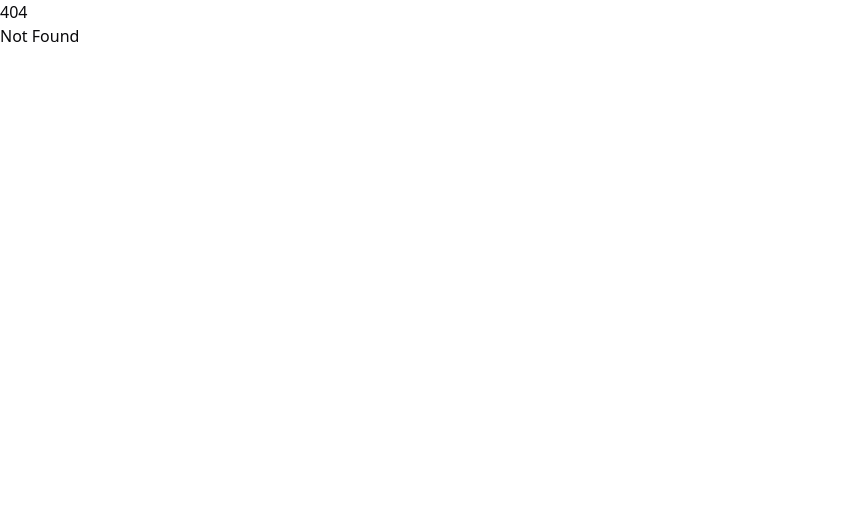
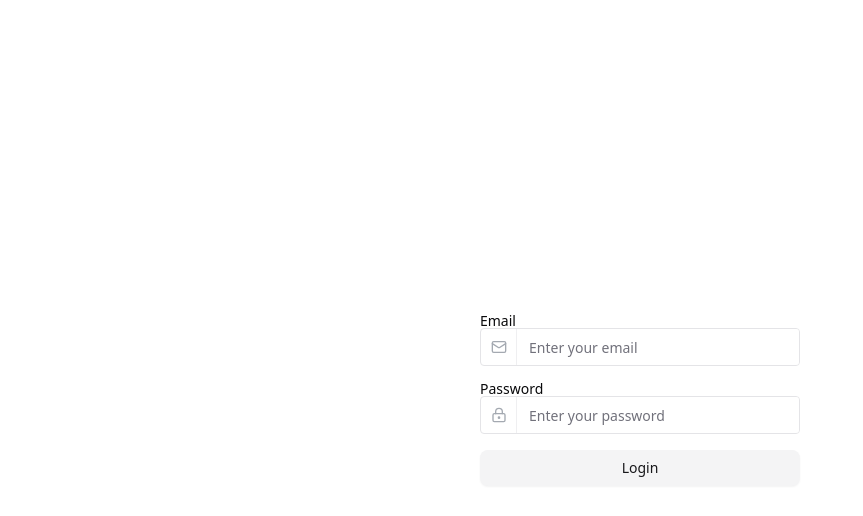
Before and after one commit to SiamAlSobari/ui_tube, a SvelteKit app: page /login in a window 1280 px wide. Before the commit this address had no page. Shown: the top 516 px of the page, without its empty margins (0-863 px from the left). Built offline with nearby package versions, Linux system fonts and the light colour scheme.

Commit message:
feat: add authentication validation and implement login/register forms

```diff
--- a/package.json
+++ b/package.json
@@ -14,6 +14,7 @@
 		"lint": "prettier --check ."
 	},
 	"devDependencies": {
+		"@internationalized/date": "^3.8.1",
 		"@lucide/svelte": "^0.532.0",
 		"@sveltejs/adapter-vercel": "^5.6.3",
 		"@sveltejs/kit": "^2.22.0",
@@ -21,6 +22,7 @@
 		"@tailwindcss/forms": "^0.5.9",
 		"@tailwindcss/typography": "^0.5.15",
 		"@tailwindcss/vite": "^4.0.0",
+		"bits-ui": "^2.8.6",
 		"clsx": "^2.1.1",
 		"prettier": "^3.4.2",
 		"prettier-plugin-svelte": "^3.3.3",
@@ -39,6 +41,8 @@
 		"@tanstack/svelte-query": "^5.83.0",
 		"@tanstack/svelte-query-devtools": "^5.83.0",
 		"axios": "^1.11.0",
-		"mode-watcher": "^1.1.0"
+		"lucide-svelte": "^0.533.0",
+		"mode-watcher": "^1.1.0",
+		"zod": "^4.0.13"
 	}
 }
--- /dev/null
+++ b/src/common/validations/auth-validation.ts
@@ -0,0 +1,18 @@
+import z from "zod";
+
+export const loginValidation = z.object({
+    email: z.string().email("Email tidak valid"),
+    password: z.string().min(6, "Password minimal 6 karakter"),
+})
+
+
+export const registerValidation = loginValidation.extend({
+    name: z.string().min(3, "Nama minimal 3 karakter"),
+    userName : z.string().min(3, "Username minimal 3 karakter"),
+    confirmPassword: z.string().min(6, "Konfirmasi password minimal 6 karakter"),
+}).refine((data) => data.password === data.confirmPassword, {
+    message: "Password dan konfirmasi password tidak cocok",
+})
+
+export type loginValidationType = z.infer<typeof loginValidation>;
+export type registerValidationType = z.infer<typeof registerValidation>;
--- /dev/null
+++ b/src/lib/components/ui/input/index.ts
@@ -0,0 +1,7 @@
+import Root from "./input.svelte";
+
+export {
+	Root,
+	//
+	Root as Input,
+};
--- /dev/null
+++ b/src/lib/components/ui/input/input.svelte
@@ -0,0 +1,51 @@
+<script lang="ts">
+	import type { HTMLInputAttributes, HTMLInputTypeAttribute } from "svelte/elements";
+	import { cn, type WithElementRef } from "$lib/utils.js";
+
+	type InputType = Exclude<HTMLInputTypeAttribute, "file">;
+
+	type Props = WithElementRef<
+		Omit<HTMLInputAttributes, "type"> &
+			({ type: "file"; files?: FileList } | { type?: InputType; files?: undefined })
+	>;
+
+	let {
+		ref = $bindable(null),
+		value = $bindable(),
+		type,
+		files = $bindable(),
+		class: className,
+		...restProps
+	}: Props = $props();
+</script>
+
+{#if type === "file"}
+	<input
+		bind:this={ref}
+		data-slot="input"
+		class={cn(
+			"selection:bg-primary dark:bg-input/30 selection:text-primary-foreground border-input ring-offset-background placeholder:text-muted-foreground shadow-xs flex h-9 w-full min-w-0 rounded-md border bg-transparent px-3 pt-1.5 text-sm font-medium outline-none transition-[color,box-shadow] disabled:cursor-not-allowed disabled:opacity-50 md:text-sm",
+			"focus-visible:border-ring focus-visible:ring-ring/50 focus-visible:ring-[3px]",
+			"aria-invalid:ring-destructive/20 dark:aria-invalid:ring-destructive/40 aria-invalid:border-destructive",
+			className
+		)}
+		type="file"
+		bind:files
+		bind:value
+		{...restProps}
+	/>
+{:else}
+	<input
+		bind:this={ref}
+		data-slot="input"
+		class={cn(
+			"border-input bg-background selection:bg-primary dark:bg-input/30 selection:text-primary-foreground ring-offset-background placeholder:text-muted-foreground shadow-xs flex h-9 w-full min-w-0 rounded-md border px-3 py-1 text-base outline-none transition-[color,box-shadow] disabled:cursor-not-allowed disabled:opacity-50 md:text-sm",
+			"focus-visible:border-ring focus-visible:ring-ring/50 focus-visible:ring-[3px]",
+			"aria-invalid:ring-destructive/20 dark:aria-invalid:ring-destructive/40 aria-invalid:border-destructive",
+			className
+		)}
+		{type}
+		bind:value
+		{...restProps}
+	/>
+{/if}
--- /dev/null
+++ b/src/lib/components/ui/label/index.ts
@@ -0,0 +1,7 @@
+import Root from "./label.svelte";
+
+export {
+	Root,
+	//
+	Root as Label,
+};
--- /dev/null
+++ b/src/lib/components/ui/label/label.svelte
@@ -0,0 +1,20 @@
+<script lang="ts">
+	import { Label as LabelPrimitive } from "bits-ui";
+	import { cn } from "$lib/utils.js";
+
+	let {
+		ref = $bindable(null),
+		class: className,
+		...restProps
+	}: LabelPrimitive.RootProps = $props();
+</script>
+
+<LabelPrimitive.Root
+	bind:ref
+	data-slot="label"
+	class={cn(
+		"flex select-none items-center gap-2 text-sm font-medium leading-none peer-disabled:cursor-not-allowed peer-disabled:opacity-50 group-data-[disabled=true]:pointer-events-none group-data-[disabled=true]:opacity-50",
+		className
+	)}
+	{...restProps}
+/>
--- /dev/null
+++ b/src/routes/(auth)/login/+page.svelte
@@ -0,0 +1,81 @@
+<script lang="ts">
+	import Button from '$lib/components/ui/button/button.svelte';
+	import { Input } from '$lib/components/ui/input';
+	import { Label } from '$lib/components/ui/label';
+	import { LockKeyhole, Mail } from 'lucide-svelte';
+	import {
+		loginValidation,
+		type loginValidationType
+	} from '../../../common/validations/auth-validation';
+
+	let form: loginValidationType = {
+		email: '',
+		password: ''
+	};
+	let errors: Partial<Record<keyof loginValidationType, string>> = {};
+
+	function handleSubmit() {
+		const result = loginValidation.safeParse(form);
+		if (!result.success) {
+			errors = result.error.flatten().fieldErrors as Partial<
+				Record<keyof loginValidationType, string>
+			>;
+			console.error('Validation errors:', errors);
+			return;
+		} else {
+			console.log('Login successful:', form);
+		}
+	}
+</script>
+
+<div class="flex justify-center w-full items-center min-h-screen ">
+	<form on:submit|preventDefault={handleSubmit}  class="w-3/12 space-y-4">
+		<div>
+			<Label>Email</Label>
+			<div class="flex overflow-hidden rounded border">
+				<Button
+					variant="ghost"
+					size="icon"
+					class="rounded-none border-r px-3 text-gray-600 hover:bg-gray-100 focus:outline-none"
+					disabled
+				>
+					<Mail class="h-4 w-4" />
+				</Button>
+				<Input
+					type="password"
+					bind:value={form.password}
+					class="w-full rounded-none border-none focus-visible:ring-0 focus:ring-0 focus:outline-none"
+					placeholder="Enter your email"
+				/>
+			</div>
+			{#if errors.email}
+				<p class="text-sm text-red-500">{errors.email}</p>
+			{/if}
+		</div>
+
+		<div>
+			<Label>Password</Label>
+			<div class="flex overflow-hidden rounded border">
+				<Button
+					variant="ghost"
+					size="icon"
+					class="rounded-none border-r px-3 text-gray-600 hover:bg-gray-100 focus:outline-none"
+					disabled
+				>
+					<LockKeyhole class="h-4 w-4" />
+				</Button>
+				<Input
+					type="password"
+					bind:value={form.password}
+					class="w-full focus-visible:ring-0 rounded-none border-none focus:ring-0 focus:outline-none"
+					placeholder="Enter your password"
+				/>
+			</div>
+
+			{#if errors.password}
+				<p class="text-sm text-red-500">{errors.password}</p>
+			{/if}
+		</div>
+		<Button class="w-full" variant="secondary" type="submit">Login</Button>
+	</form>
+</div>
```
Also changed, not shown: src/routes/(auth)/register/+page.svelte (added), 1 other file (tests, documents, lock files or other folders).
